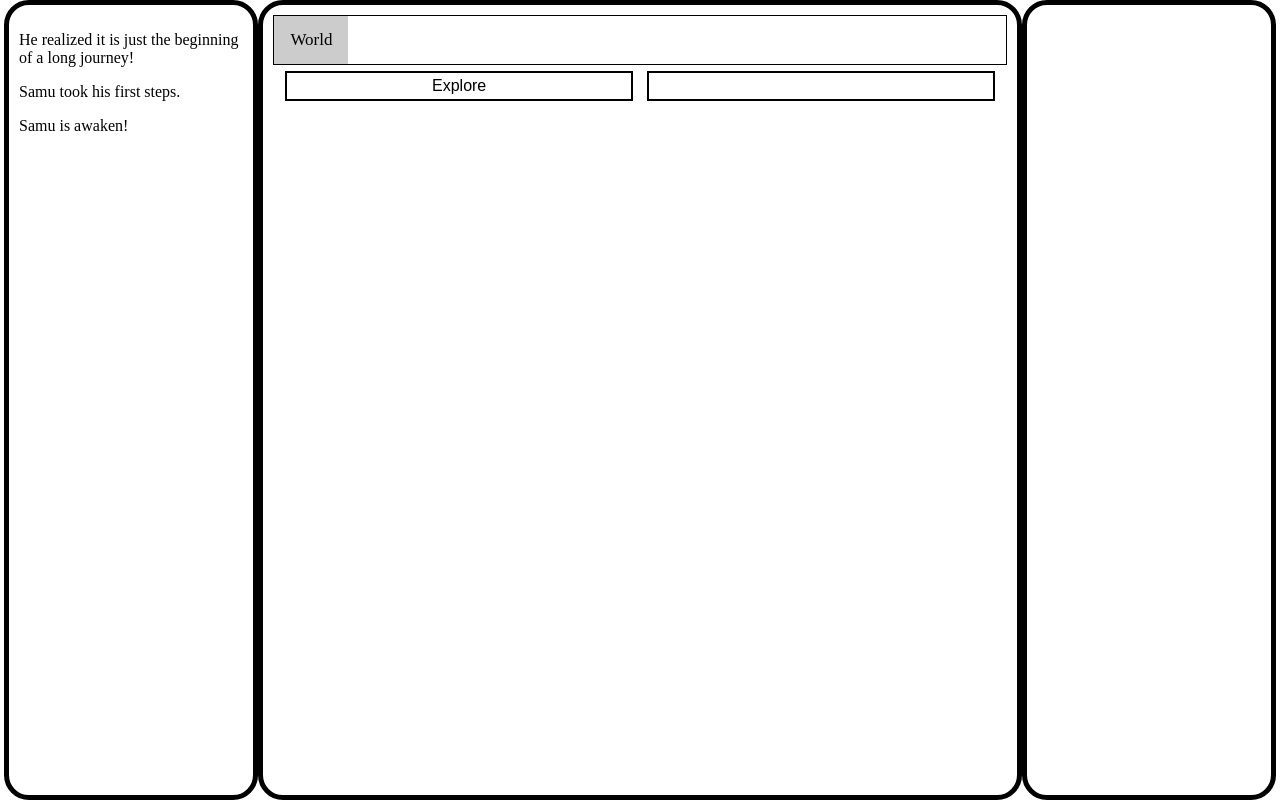
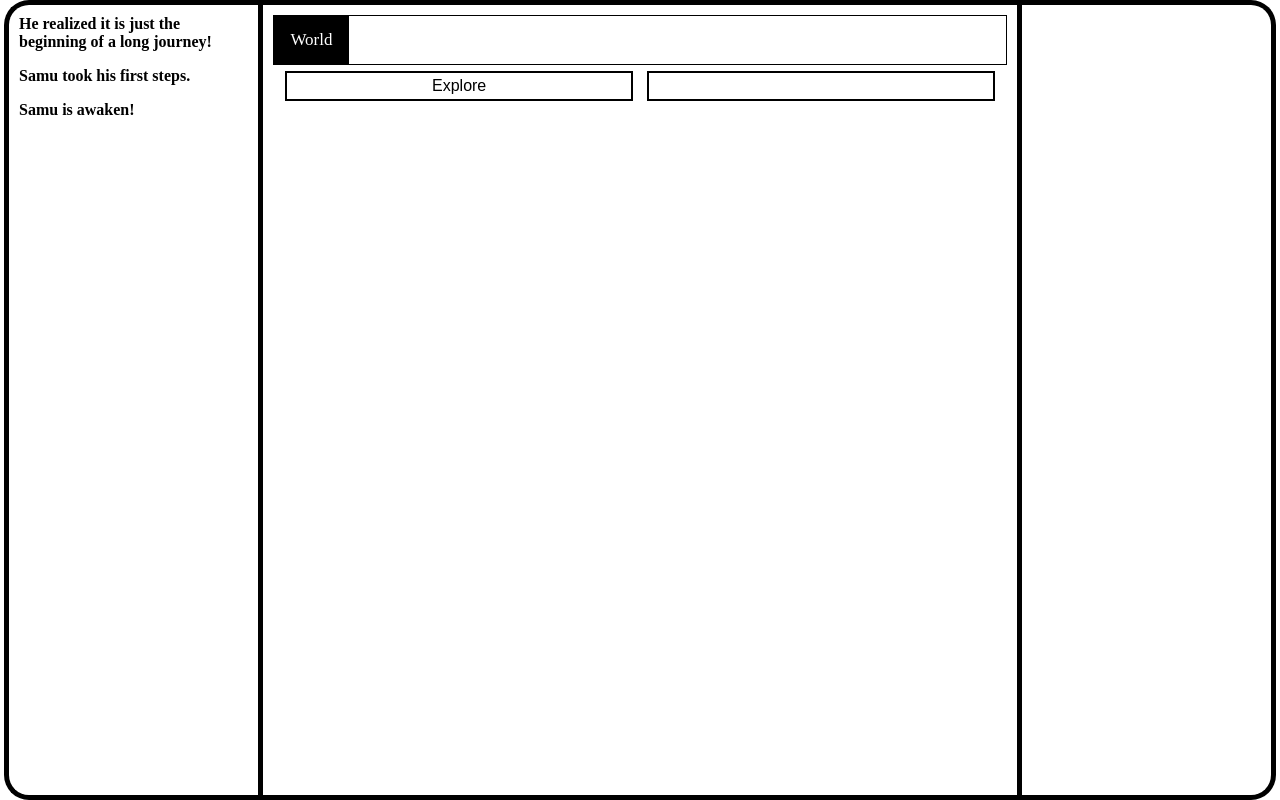
Before and after one commit to ArturMarschal/caveman, a plain HTML site: page src/index.html in a window 1280 px wide. Both pictures are taken after a click on the button "Explore". Drawn offline with nearby package versions, Linux system fonts and the light colour scheme.

Commit message:
Added update items, and button layout features. Reworked design.

```diff
--- a/src/index.html
+++ b/src/index.html
@@ -7,7 +7,10 @@
 		<title>CaveMan</title>
 	</head>
 	<body>
-		<div id="info" class="info"></div>
+		<div class="info">
+			<div id="info"></div>
+			<div class="fader"></div>
+		</div>
 		<div id="game" class="center">
 			<ul id="gameTabs" class="tab"></ul>
 		</div>
--- a/src/js/caveman.js
+++ b/src/js/caveman.js
@@ -11,6 +11,7 @@ function Layout(){
 	this.createLayout = function(config){
 		for (tab in config.tabs){
 			tabs[config.tabs[tab].name] = new Tab(config.tabs[tab]);
+			tabs[config.tabs[tab].name].appendTo(elTabHeader, elTabContent);
 			for (btn in config.tabs[tab].buttons){
 				btns[config.tabs[tab].buttons[btn].name] = new ProgressButton(
 					config.tabs[tab].buttons[btn],
@@ -19,10 +20,10 @@ function Layout(){
 		}
 	};
 	this.revealTab = function(tabName, activate = false){
+		tabs[tabName].revealHeader();
 		if (activate){
 			this.tabClick(tabName);
 		}
-		tabs[tabName].appendTo(elTabHeader, elTabContent);
 	};
 	this.revealButton = function(btnName){
 		btns[btnName].revealButton();
@@ -74,9 +75,9 @@ function Information(){
 	this.logInformation = function(message, style){
 		var p = document.createElement("p");
 		p.innerHTML = message;
-		p.style.class = style;
+		p.setAttribute("class", style);
 		elInfo.insertBefore(p, elInfo.firstChild);
-		if (elInfo.childElementCount > 10){
+		if (elInfo.childElementCount > 50){
 			elInfo.removeChild(elInfo.lastChild);
 		}
 	};
@@ -93,25 +94,28 @@ function Tab(config){
 	tabLink.innerHTML = tabName;
 	tabLink.onclick = function(){engine.getLayout().tabClick(this.innerHTML);};
 	tabHeader.appendChild(tabLink);
+	tabHeader.style.display = "none";
 	tabContent.setAttribute("class", "tabcontent");
 	tabContent.style.display = "none";
+	this.getName = function(){
+		return tabName;
+	};
+	this.revealHeader = function(){
+		tabHeader.style.display = "block";
+	};
 	this.activate = function(){
 		tabContent.style.display = "block";
-		tabLink.setAttribute("class", "tablinks active");
+		tabLink.setAttribute("class", "active");
 	};
 	this.deactivate = function(){
 		tabContent.style.display = "none";
-		tabLink.setAttribute("class", "tablinks");
+		tabLink.setAttribute("class", "");
 	};
 	this.appendTo = function(parentHeader, parentContent){
-		isVisible = true;
 		parentHeader.appendChild(tabHeader);
 		parentContent.appendChild(tabContent);
 	};
 	this.appendAction = function(actionBtn){
-		if (!isVisible){
-			engine.getLayout().revealTab(tabName);
-		}
 		tabContent.appendChild(actionBtn);
 	}
 }
@@ -142,10 +146,12 @@ function ProgressButton(btnConfig, _tab){
 	content.setAttribute("class", "progressButton");
 	content.appendChild(btn);
 	content.appendChild(pBarContent);
+	content.style.display = "none";
+	tab.appendAction(content);
 	this.revealButton = function(){
 		enabled = true;
 		this.isVisible = true;
-		tab.appendAction(content);
+		content.style.display = "block";
 	};
 	this.enableButton = function(){
 		enabled = true;
@@ -179,7 +185,8 @@ function ProgressButton(btnConfig, _tab){
 		if (canProduce && fulfillNeeds){
 			if (!isVisible){
 				isVisible = true;
-				tab.appendAction(content);
+				content.style.display = "block";
+				engine.getLayout().revealTab(tab.getName());
 			}
 			btn.disabled = false;
 			btn.setAttribute("class", "btnStyle");
@@ -235,8 +242,12 @@ function Inventory(){
 		Energy: {amount: 0, max:100, enabled: false},
 		Wood:   {amount: 0, max:100, enabled: false}
 	};
-	this.enableItem = function(item){
-		inventory[item].enabled = true;
+	this.updateItem = function(item){
+		for (var attr in item){
+			if (attr !== "name"){
+				inventory[item.name][attr] = item[attr];
+			}
+		}
 	}
 	this.increaseItem = function(item, amount){
 		inventory[item].amount = Math.min(inventory[item].max, inventory[item].amount + amount);
@@ -281,9 +292,15 @@ function Engine(){
 			buttons: [
 			{
 				name: "Search berry",
-				hint: "Gather 1 berry",
+				hint: "Produce 1 berry",
 				time: 1000,
 				needs: [],
+				produces: [{amount:1, item:"Berry"}]
+			},{
+				name: "Search 10 berries",
+				hint: "Produce 10 berries",
+				time: 10000,
+				needs: [{amount:2, item:"Energy"}],
 				produces: [{amount:1, item:"Berry"}]
 			},{
 				name: "Search wood",
@@ -315,7 +332,7 @@ function Engine(){
 		3: {
 			exploreBeginMsg: "Samu started to feel hungry.",
 			exploreEndMsg: "Finally, he found a bush full of tasty looking berries.",
-			enableItems:["Berry"],
+			updateItems:[{name: "Berry", enabled: true}],
 			enableButtons:["Search berry"],
 			updateButtons:[{name: "Explore", time: "8000", needs:[{amount:5, item:"Berry"}]}],
 			nextLevel:4
@@ -324,8 +341,8 @@ function Engine(){
 			exploreBeginMsg: "He felt strange, like he does the same thing over and over.",
 			exploreEndMsg: "Yes - he realized - I am in an incomplete game. Damn it urghghghgh.",
 			updateButtons:[{name: "Explore", time: "16000", needs: [], hint: "Game is under construction"}],
-			enableButtons:["Search wood", "Eat berry"],
-			enableItems:["Wood", "Energy"],
+			updateItems:[{name: "Berry", max: 10}, {name: "Wood", enabled: true}, {name: "Energy", enabled: true}],
+			enableButtons:["Search wood", "Eat berry", "Search 10 berries"],
 			nextLevel:4
 		}
 	};
@@ -357,9 +374,9 @@ function Engine(){
 				layout.enableButton(level.enableButtons[i]);
 			}
 		}
-		if (level.enableItems !== undefined){
-			for (var i in level.enableItems){
-				inventory.enableItem(level.enableItems[i]);
+		if (level.updateItems !== undefined){
+			for (var i in level.updateItems){
+				inventory.updateItem(level.updateItems[i]);
 			}
 		}
 		currentLevel = levels[currentLevel].nextLevel;
--- a/src/style.css
+++ b/src/style.css
@@ -6,21 +6,33 @@ html, body{
 }
 
 div.info{
+	position: relative;
 	width: 20%;
 	min-height: 100%;
+	max-height: 100%;
 	border: 5px solid #000;
-	border-radius: 25px;
+	border-right: 0px;
+	border-radius: 25px 0px 0px 25px;
 	padding: 10px;
 	box-sizing: border-box;
 	transition: 1s;
 	float: left;
 }
 
+.fader{
+    position:absolute;
+    z-index:2;
+    right:0; bottom:0; left:0;
+    height:35%;
+	border-radius: 25px;
+    background: -webkit-linear-gradient(top,  rgba(255,255,255,0) 0%,rgba(255,255,255,1) 70%);
+}
+
 div.center{
 	width: 60%;
 	min-height: 100%;
 	border: 5px solid #000;
-	border-radius: 25px;
+	border-radius: 0px;
 	padding: 10px;
 	box-sizing: border-box;
 	float: left;
@@ -30,7 +42,8 @@ div.inventory{
 	width: 20%;
 	min-height: 100%;
 	border: 5px solid #000;
-	border-radius: 25px;
+	border-left: 0px;
+	border-radius: 0px 25px 25px 0px;
 	padding: 10px;
 	box-sizing: border-box;
 	float: right;
@@ -66,9 +79,11 @@ ul.tab {
 }
 ul.tab li {
 	float: left;
+    border-right: 1px solid #000;
 }
 ul.tab li a {
-    display: inline-block;
+	display: inline-block;
+	background-color: #fff;
     color: black;
     text-align: center;
     padding: 14px 16px;
@@ -77,11 +92,12 @@ ul.tab li a {
     font-size: 17px;
 }
 ul.tab li a:hover {
-	color: #fff;
+	color: white;
+	background-color: #888;
+}
+ul.tab li a:focus, ul.tab li a.active {
+	color: white;
 	background-color: #000;
-}
-ul.tab li a:focus, .active {
-	background-color: #ccc;
 }
 div.tabcontent {
     display: none;
```
